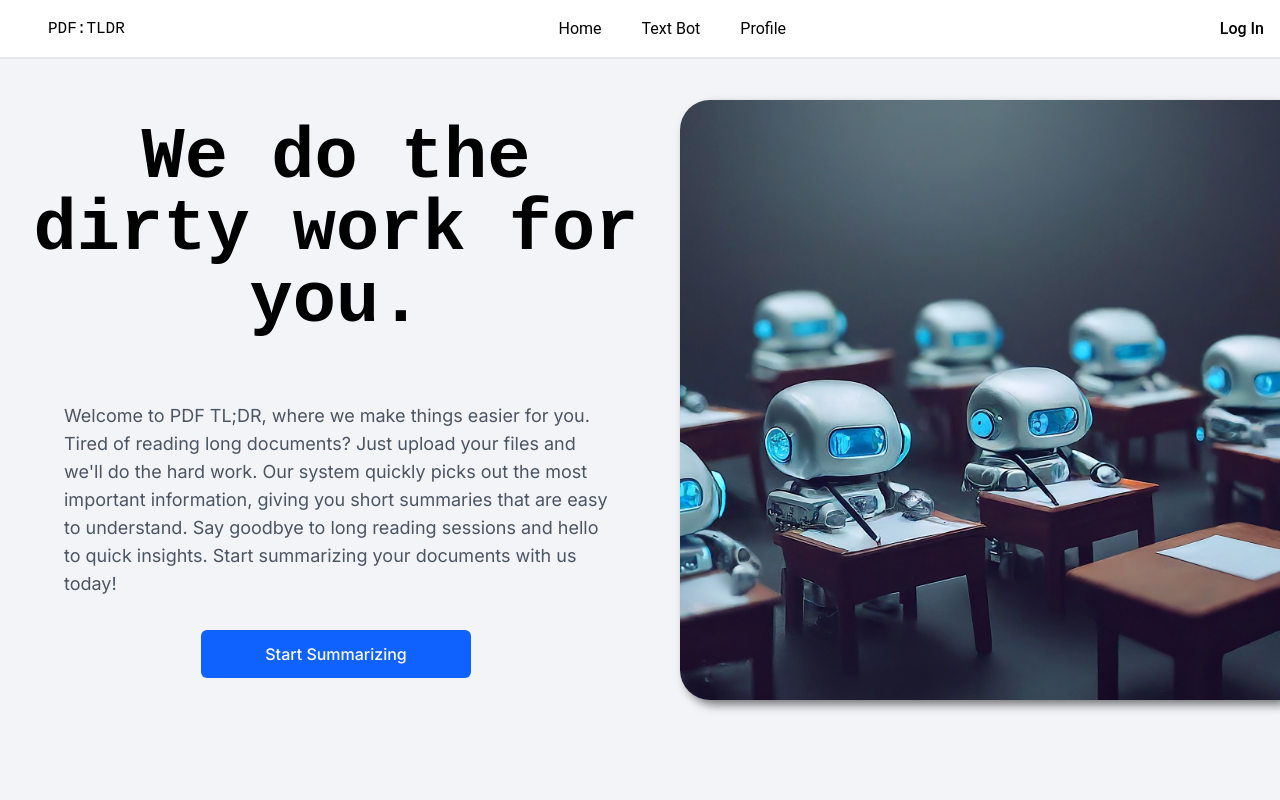
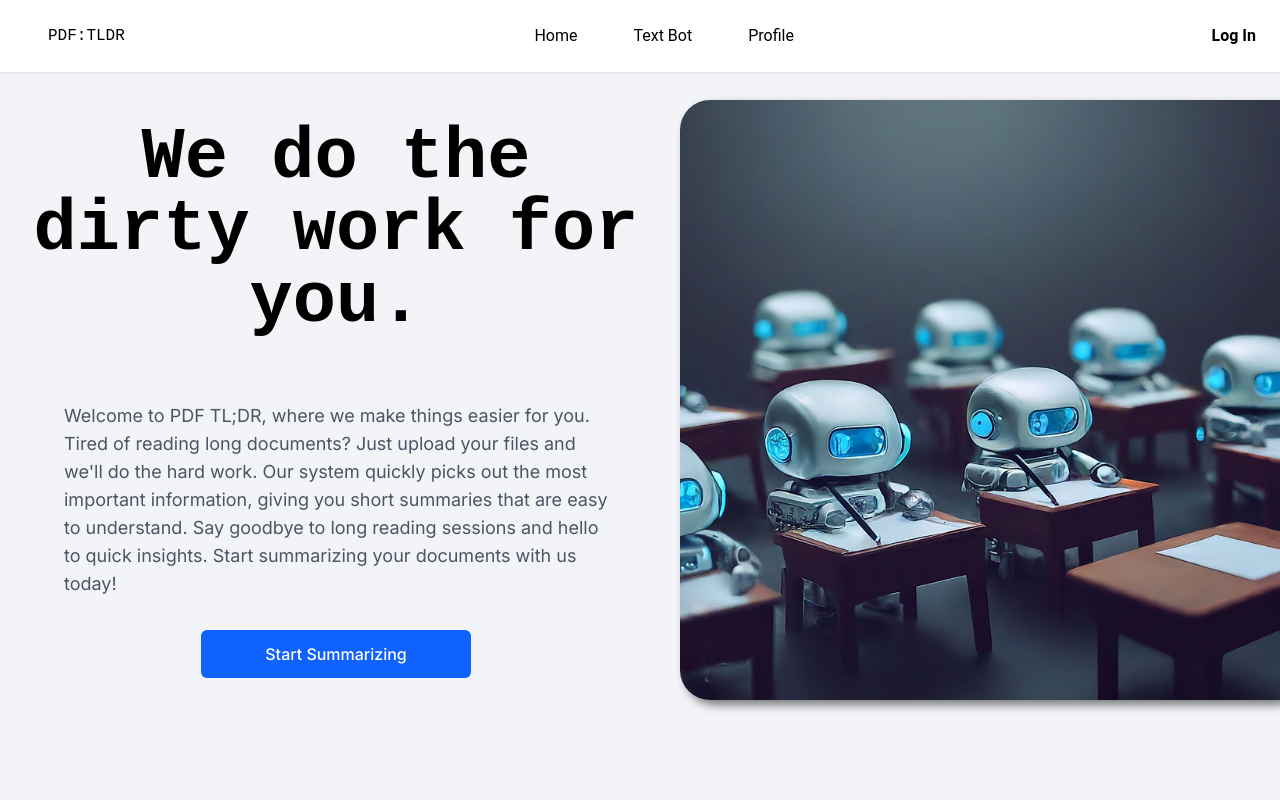
Before and after one commit to JacobChunn/PDFTLDR, a Next.js app: page /landing in a window 1280 px wide. Shown: the top 800 px of the page. Built offline with nearby package versions, Linux system fonts and the light colour scheme; no server answers.

Commit message:
Updated navbar

```diff
--- a/app/components/nav-bar.tsx
+++ b/app/components/nav-bar.tsx
@@ -13,26 +13,43 @@ export default function NavBar() {
 			</div>
 			<div className="[font-family:var(--secondary-font)] flex-grow flex justify-center">
 				<ul className="flex gap-[40px]">
-					<button className="[color:var(--color-black)]">
-						<Link href="/landing">Home</Link>
+					<Link href="/landing">
+						<button className="[color:var(--color-black)] p-2">
+							Home
 						</button>
-					<button className="[color:var(--color-black)]">
-						<Link href="/upload">Text Bot</Link>
+					</Link>
+					<Link href="/upload">
+						<button className="[color:var(--color-black)] p-2">
+							Text Bot
 						</button>
-					<button className="[color:var(--color-black)]">
-						<Link href="/profile">Profile</Link>
+					</Link>
+					<Link href="/profile">
+						<button className="[color:var(--color-black)] p-2">
+							Profile
 						</button>
+					</Link>
 				</ul>
 			</div>
 			<div className="ml-auto">
-				<button className="[color:var(--color-black)] font-bold">
+				{status === "authenticated" ?
 				<Link
 					href="/login"
 					className="[color:var(--color-black)] [font-family:var(--secondary-font)] font-medium"
 				>
+					<button className="[color:var(--color-black)] font-bold p-2">
 						Log In
+					</button>
 				</Link>
+				:
+				<Link
+					href="/login"
+					className="[color:var(--color-black)] [font-family:var(--secondary-font)] font-medium"
+				>
+					<button className="[color:var(--color-black)] font-bold p-2">
+						Log In
 					</button>
+				</Link>
+				}
 			</div>
 		</header>
 	)
```
Also changed, not shown: cypress.config.ts (+0 -7 lines). Lines whose indentation alone changed are shown as unchanged.
